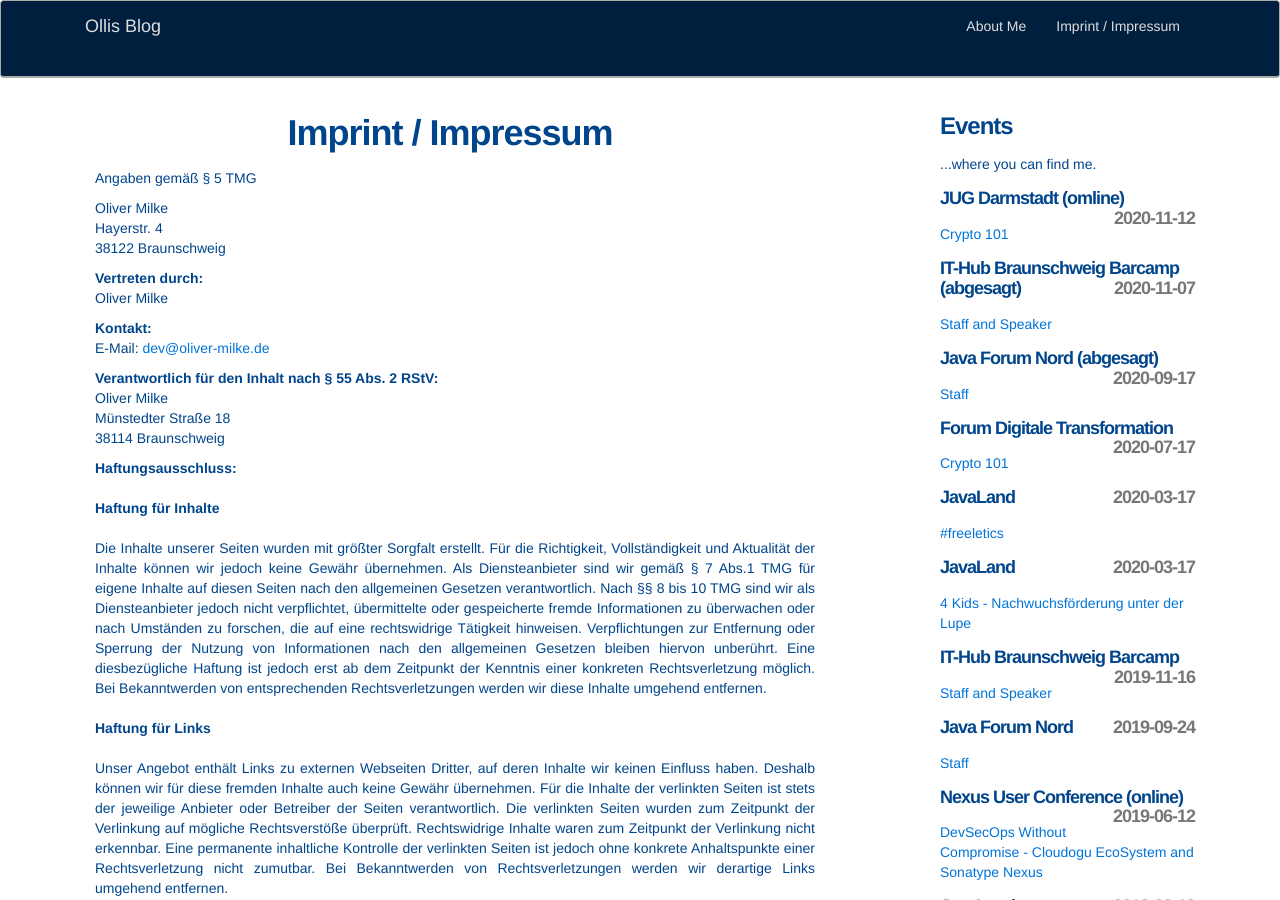
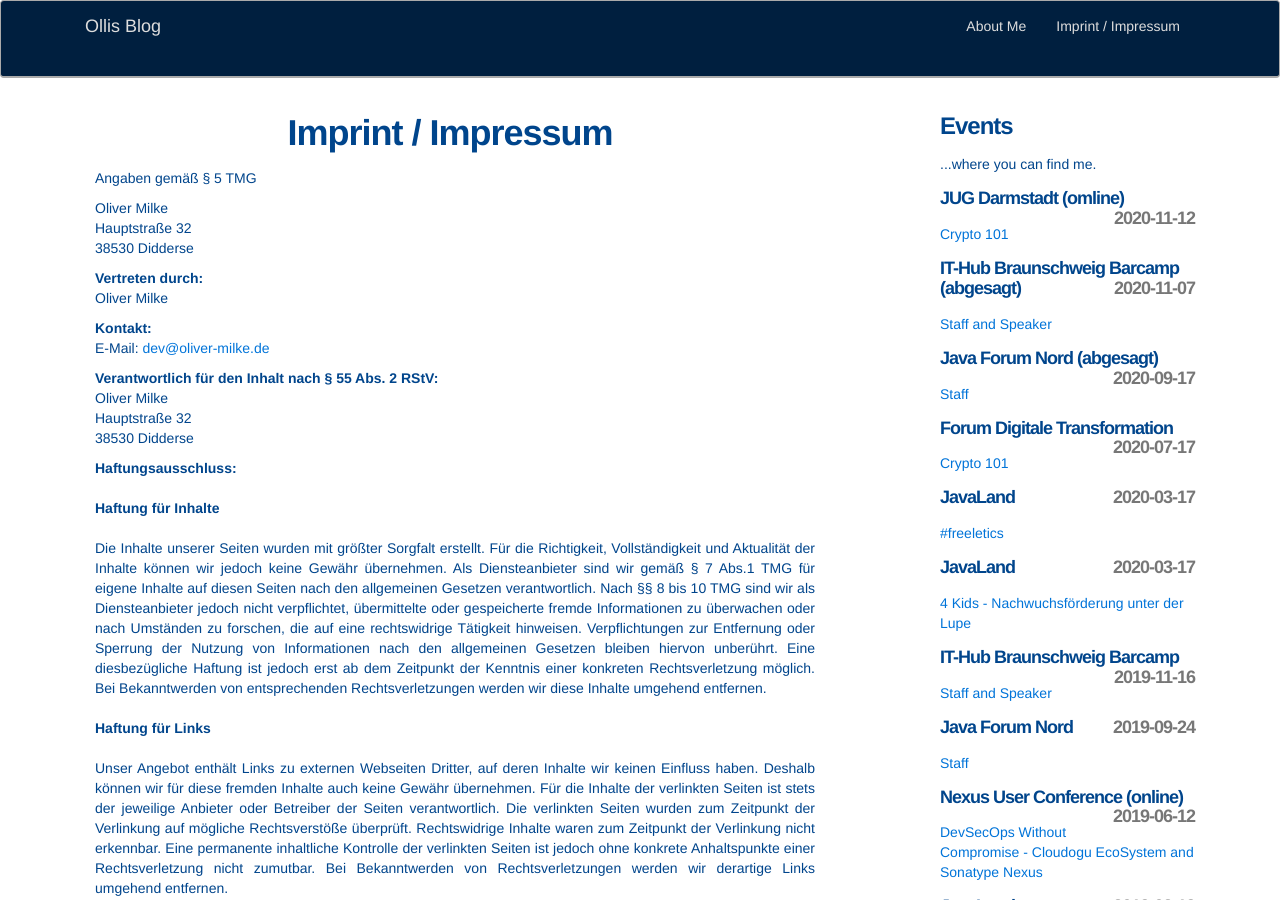
Before and after one commit to omilke/omilke.github.io, a Jekyll site: the page built from imprint.md, in a window 1280 px wide and 900 px high. Built offline with Jekyll 4.4.1, drawn with Linux system fonts in a browser that asks for light colours.

Commit message:
Update imprint.md

```diff
--- a/imprint.md
+++ b/imprint.md
@@ -6,8 +6,8 @@ permalink: /imprint/
 
 <div class='impressum'>
 <p>Angaben gemäß § 5 TMG</p><p>Oliver Milke <br>
-Hayerstr. 4<br>
-38122 Braunschweig <br>
+Hauptstraße 32<br>
+38530 Didderse <br>
 </p>
 <p> <strong>Vertreten durch: </strong><br>
 Oliver Milke<br>
@@ -17,8 +17,8 @@ Oliver Milke<br>
 E-Mail: <a href='mailto:dev@oliver-milke.de'>dev@oliver-milke.de</a></p>
 <p><strong>Verantwortlich für den Inhalt nach § 55 Abs. 2 RStV:</strong><br>
 Oliver Milke <br>
-Münstedter Straße 18<br>
-38114 Braunschweig <br>
+Hauptstraße 32<br>
+38530 Didderse <br>
 </p>
 <p>
 <strong>Haftungsausschluss:</strong><br><br>
```
